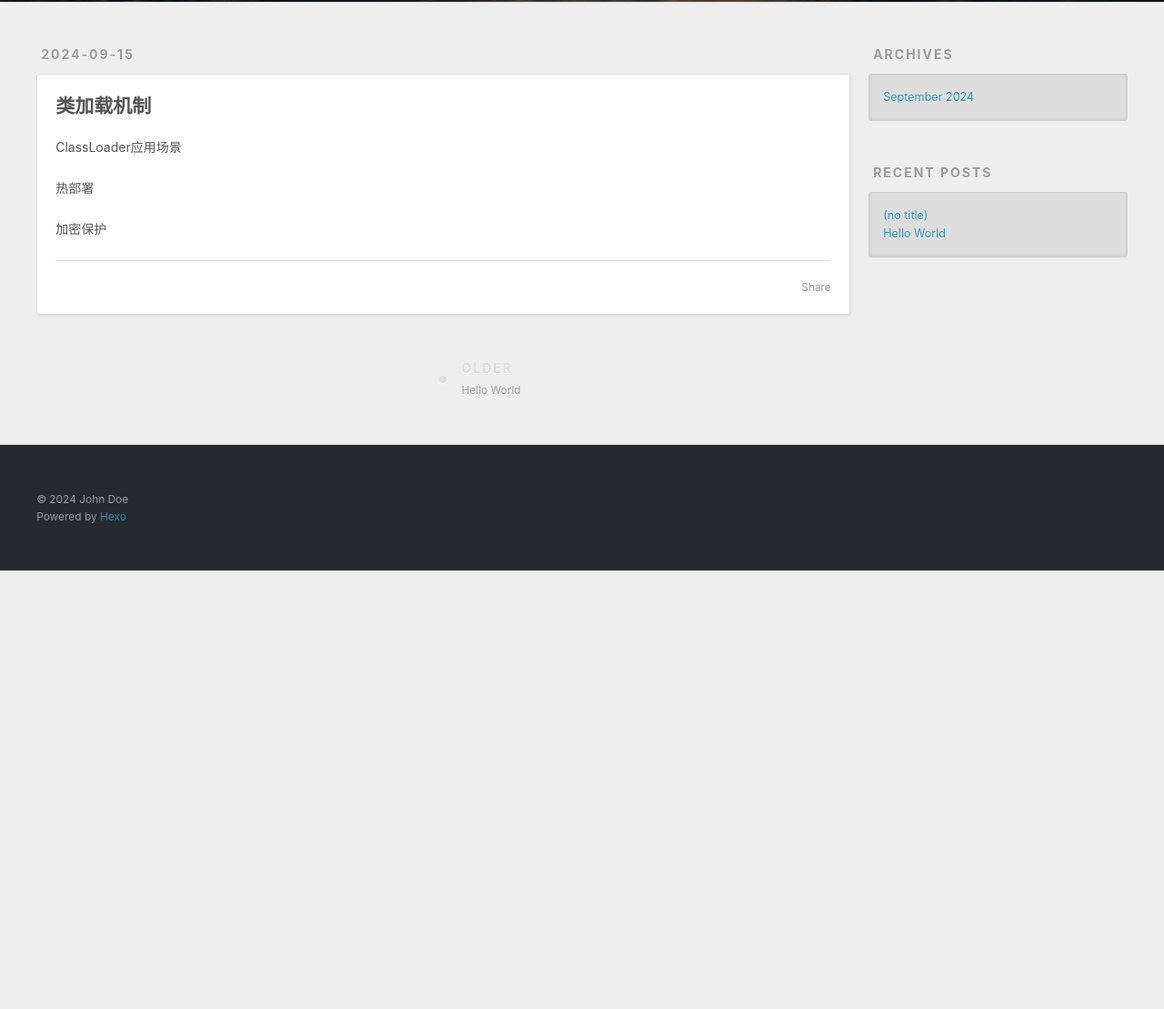
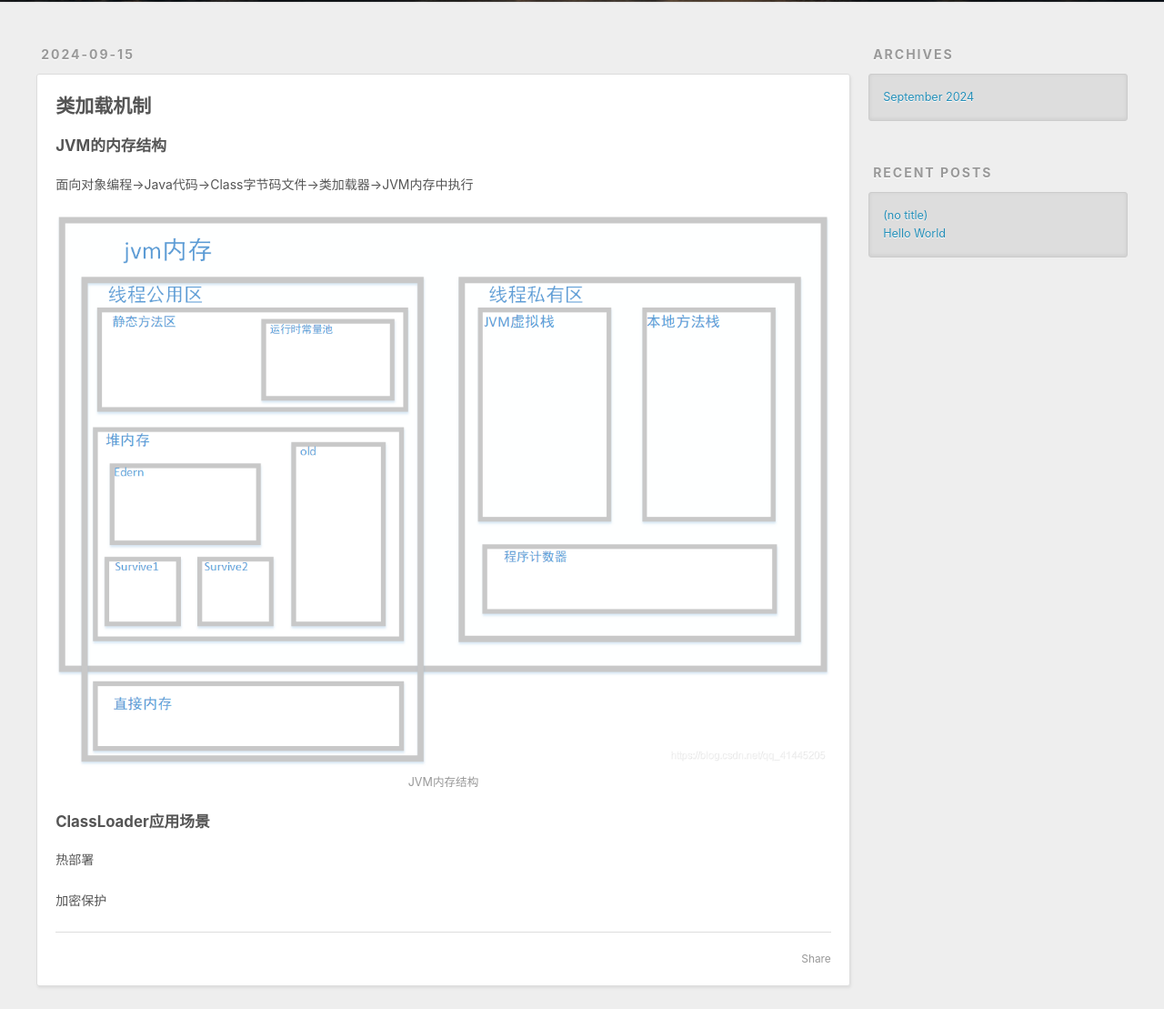
Before and after one commit to Stevengmk/Stevengmk.github.io, a plain HTML site: page 2024/09/15/类加载机制/index.html in a window 1280 px wide. Shown: the part 298-1407 px from the top of the page at 91% size. Before the commit the page ends 925 px from the top, so only its background shows below. Drawn offline with Linux system fonts and the light colour scheme; files whose address does not match are found by name.

Commit message:
Site updated: 2024-09-17 15:53:43

```diff
--- a/2024/09/15/类加载机制/index.html
+++ b/2024/09/15/类加载机制/index.html
@@ -6,17 +6,19 @@
 
   <title>Hexo</title>
   <meta name="viewport" content="width=device-width, initial-scale=1, shrink-to-fit=no">
-  <meta name="description" content="类加载机制ClassLoader应用场景 热部署 加密保护">
+  <meta name="description" content="类加载机制JVM的内存结构面向对象编程-&gt;Java代码-&gt;Class字节码文件-&gt;类加载器-&gt;JVM内存中执行  ClassLoader应用场景热部署 加密保护">
 <meta property="og:type" content="article">
 <meta property="og:title" content="Hexo">
 <meta property="og:url" content="http://example.com/2024/09/15/%E7%B1%BB%E5%8A%A0%E8%BD%BD%E6%9C%BA%E5%88%B6/index.html">
 <meta property="og:site_name" content="Hexo">
-<meta property="og:description" content="类加载机制ClassLoader应用场景 热部署 加密保护">
+<meta property="og:description" content="类加载机制JVM的内存结构面向对象编程-&gt;Java代码-&gt;Class字节码文件-&gt;类加载器-&gt;JVM内存中执行  ClassLoader应用场景热部署 加密保护">
 <meta property="og:locale" content="en_US">
+<meta property="og:image" content="http://example.com/Users/guyifeng/stevenblog/source/images/jvm%E5%86%85%E5%AD%98.png">
 <meta property="article:published_time" content="2024-09-15T13:45:09.894Z">
-<meta property="article:modified_time" content="2024-09-15T14:59:14.794Z">
+<meta property="article:modified_time" content="2024-09-17T07:53:23.810Z">
 <meta property="article:author" content="John Doe">
 <meta name="twitter:card" content="summary">
+<meta name="twitter:image" content="http://example.com/Users/guyifeng/stevenblog/source/images/jvm%E5%86%85%E5%AD%98.png">
 
     <link rel="alternate" href="/atom.xml" title="Hexo" type="application/atom+xml">
 
@@ -83,14 +85,15 @@
 
     <div class="e-content article-entry" itemprop="articleBody">
 
-        <h2 id="类加载机制"><a href="#类加载机制" class="headerlink" title="类加载机制"></a>类加载机制</h2><p>ClassLoader应用场景</p>
-<p>热部署</p>
+        <h2 id="类加载机制"><a href="#类加载机制" class="headerlink" title="类加载机制"></a>类加载机制</h2><h4 id="JVM的内存结构"><a href="#JVM的内存结构" class="headerlink" title="JVM的内存结构"></a>JVM的内存结构</h4><p>面向对象编程-&gt;Java代码-&gt;Class字节码文件-&gt;类加载器-&gt;JVM内存中执行</p>
+<p><img src="/Users/guyifeng/stevenblog/source/images/jvm%E5%86%85%E5%AD%98.png" alt="JVM内存结构"></p>
+<h4 id="ClassLoader应用场景"><a href="#ClassLoader应用场景" class="headerlink" title="ClassLoader应用场景"></a>ClassLoader应用场景</h4><p>热部署</p>
 <p>加密保护</p>
 
 
     </div>
     <footer class="article-footer">
-      <a data-url="http://example.com/2024/09/15/%E7%B1%BB%E5%8A%A0%E8%BD%BD%E6%9C%BA%E5%88%B6/" data-id="cm13pgpb50001303ddl76cvwh" data-title="" class="article-share-link"><span class="fa fa-share">Share</span></a>
+      <a data-url="http://example.com/2024/09/15/%E7%B1%BB%E5%8A%A0%E8%BD%BD%E6%9C%BA%E5%88%B6/" data-id="cm1650pug0001343dgq2y54oq" data-title="" class="article-share-link"><span class="fa fa-share">Share</span></a>
 
 
 
```
Also changed, not shown: 2024/09/15/hello-world/index.html (+1 -1 lines), index.html (+5 -4 lines), images/jvm内存.png (added).
